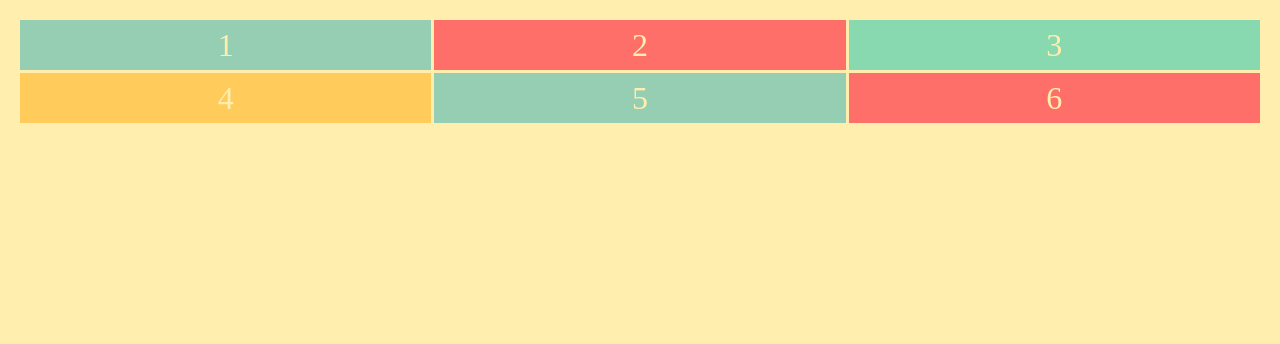
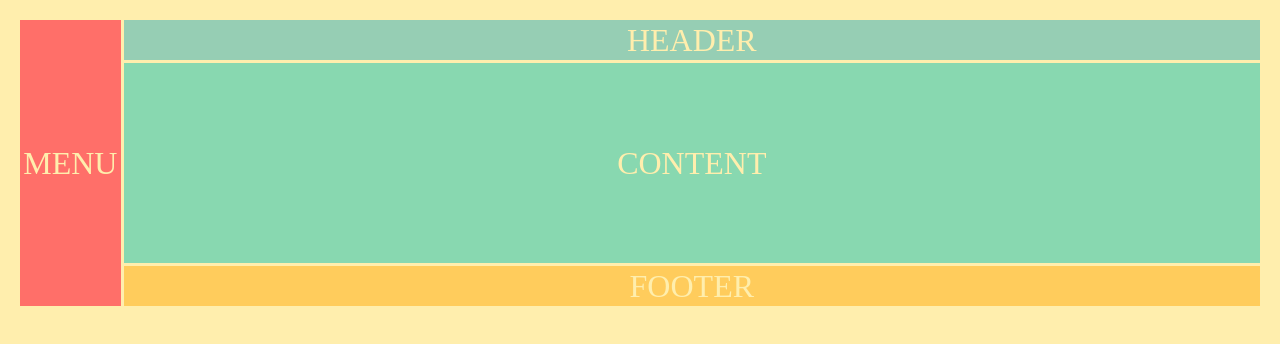
Before and after one commit to salmantec/HTML-CSS, a plain HTML site: page Grid/index.html in a window 1280 px wide. Drawn offline with Linux system fonts and the light colour scheme.

Commit message:
Changed the position by using grid-column and grid-row

```diff
--- a/Grid/index.css
+++ b/Grid/index.css
@@ -1,5 +1,22 @@
 .container {
     display: grid;
-    grid-template: repeat(2, 50px) / repeat(3, 1fr);
+    grid-template-columns: repeat(12, 1fr);
+    grid-template-rows: 40px 200px 40px;
     grid-gap: 3px;
 }
+
+.header {
+    grid-column: 2 / -1;
+}
+
+.menu {
+    grid-row: 1 / 4;
+}
+
+.content {
+    grid-column: 2 / -1;
+}
+
+.footer {
+    grid-column: 2 / -1;
+}
--- a/Grid/index.html
+++ b/Grid/index.html
@@ -4,13 +4,11 @@
         <link rel="stylesheet" href="basic.css">
     </head>
     <body>
-        <div class="container">
-            <div>1</div>
-            <div>2</div>
-            <div>3</div>
-            <div>4</div>
-            <div>5</div>
-            <div>6</div>
-        </div>
+       <div class="container">
+        <div class="header">HEADER</div>
+        <div class="menu">MENU</div>
+        <div class="content">CONTENT</div>
+        <div class="footer">FOOTER</div>
+       </div>
     </body>
 </html>
```
